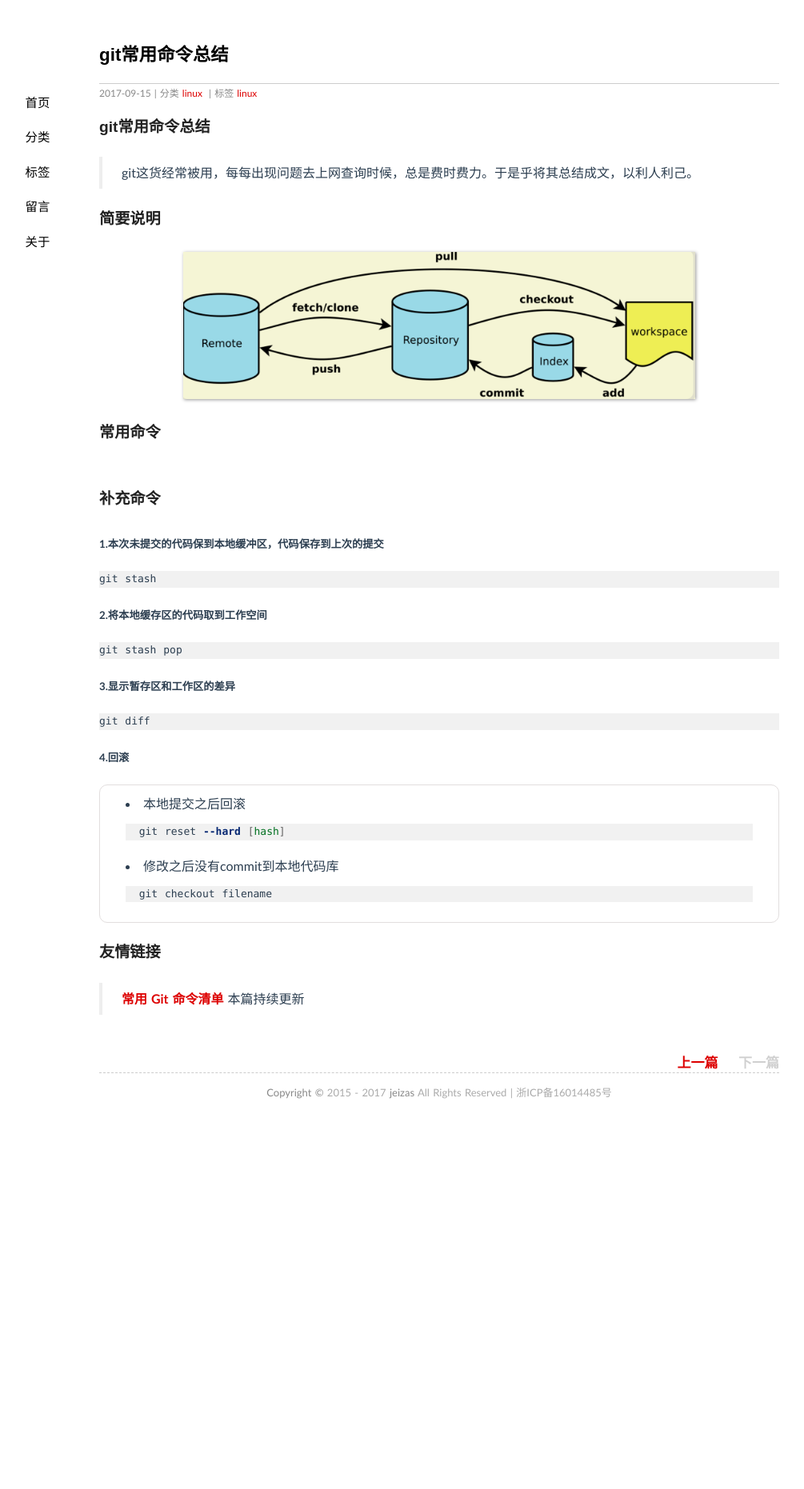
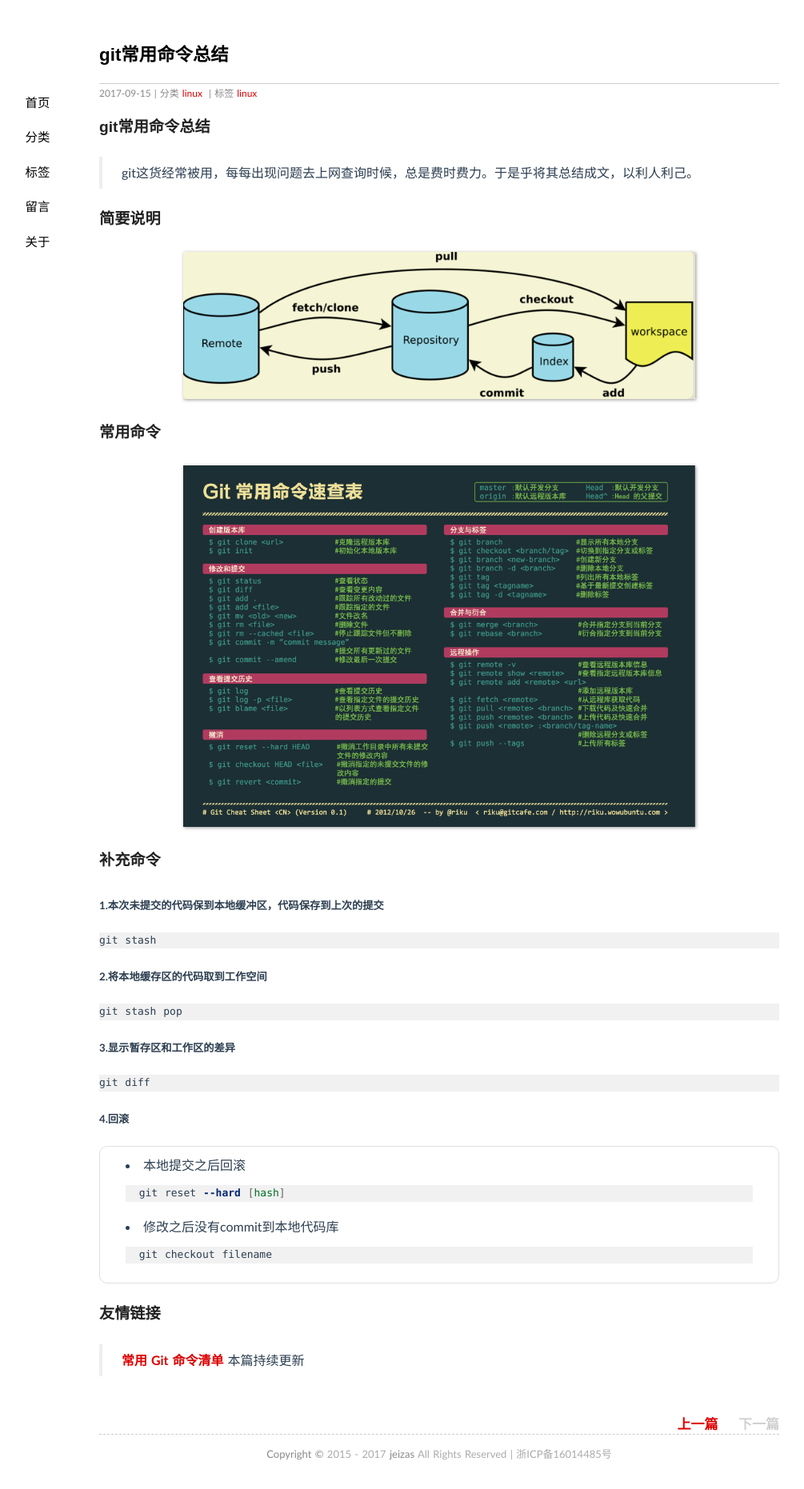
Before and after one commit to jeizas/jeizas.github.io, a Jekyll site: the page built from _posts/2017-09-15-git_command.md, in a window 1280 px wide. Shown: the whole page at 80% size, without its empty margins (91-1096 px from the left). Built offline with Jekyll 4.4.1, drawn with Linux system fonts in a browser that asks for light colours; comment, search, counter and statistics services are not loaded; before the commit the page ends 1410 px from its top, so only the background shows below that.

Commit message:
modified:   _posts/2017-09-15-git_command.md

```diff
--- a/_posts/2017-09-15-git_command.md
+++ b/_posts/2017-09-15-git_command.md
@@ -16,7 +16,7 @@ tags: linux
 
 ### 常用命令
 
-![](../media/img/git_command.png)
+![](../media/img/20170915/git_command.png)
 
 ### 补充命令
 
```
